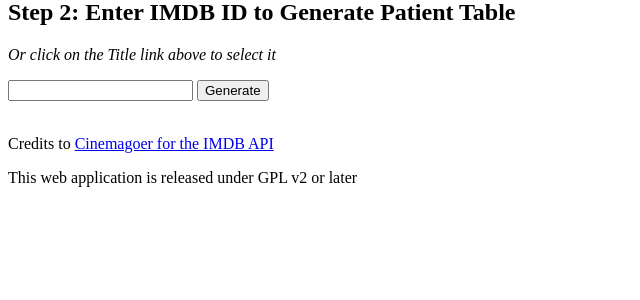
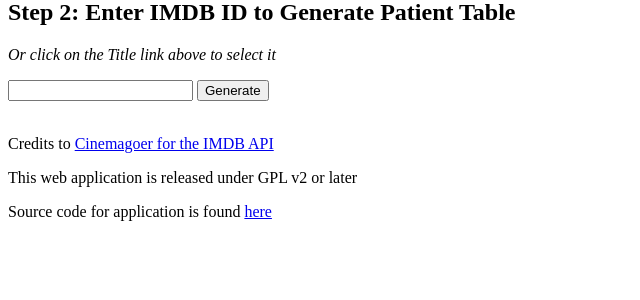
Before and after one commit to edmondchiu92/patient-table-generator, a Flask app: page / in a window 1280 px wide. Shown: the part 253-553 px from the top of the page, without its empty margins (0-640 px from the left). Run offline with Flask 2, Linux system fonts and the light colour scheme.

Commit message:
add source code link

```diff
--- a/templates/layout.html
+++ b/templates/layout.html
@@ -24,6 +24,7 @@
 <footer>
     <p>Credits to <a href="https://cinemagoer.github.io/" target="_blank">Cinemagoer for the IMDB API</a></p>
     <p>This web application is released under GPL v2 or later</p>
+    <p>Source code for application is found <a href="https://github.com/edmondchiu92/patient-table-generator" target="_blank">here</a> </p>
 </footer>
 
 </html>
```
